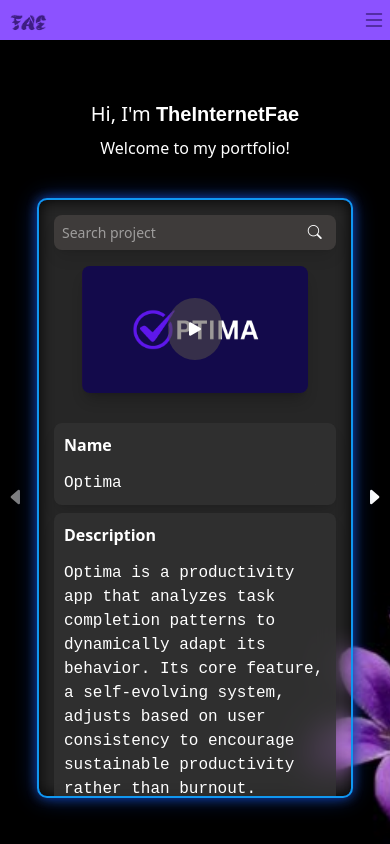
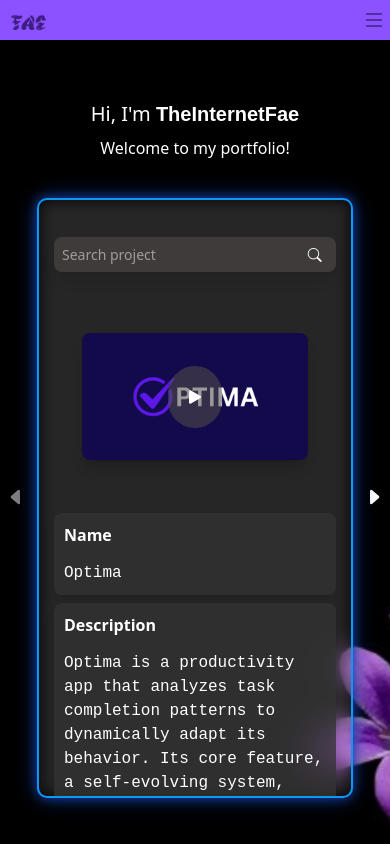
Before and after one commit to theinternetfae/My-Portfolio, a React (Vite) app: page / in a window 390 px wide. Built offline with nearby package versions, Linux system fonts and the light colour scheme; a web font is replaced by a local one.

Commit message:
Fixing small styling problems

```diff
--- a/src/SectionCard.jsx
+++ b/src/SectionCard.jsx
@@ -106,8 +106,6 @@ function SectionCard({ currentProject, editCount, found, count}) {
         console.log("called");
         videoRef.current?.requestFullscreen();
     };
-
-    console.log(currentProject.description.split(" "));
 
     return (
         <section className="blur-cont">
--- a/src/index.css
+++ b/src/index.css
@@ -135,11 +135,11 @@
     @apply relative z-10 overflow-y-auto h-full w-full rounded-lg transition ease-in-out duration-700 flex flex-col lg:flex-row no-scrollbar;
 
     .project-vid-box, .project-info-box {
-      @apply lg:w-[50%];
+      @apply h-[50%] lg:w-[50%] lg:h-full;
     }
 
     & .project-vid-box {
-      @apply flex flex-col p-[15px] order-0 justify-center gap-4 lg:gap-12 lg:order-1 lg:p-[20px];
+      @apply flex flex-col p-[15px] order-0 justify-around gap-4 lg:gap-12 lg:order-1 lg:p-[20px] lg:justify-center;
 
       .search-box {
         @apply bg-[#524d4b91] h-[35px] flex items-center justify-between rounded-lg p-2 shadow-lg lg:h-[50px];
@@ -171,7 +171,7 @@
     }
 
     & .project-info-box {
-      @apply p-[15px] flex order-1 flex-col gap-2 lg:gap-3 lg:order-0 lg:p-[20px];
+      @apply p-[15px] flex order-1 flex-col gap-2 overflow-y-auto no-scrollbar justify-around lg:gap-3  lg:order-0 lg:p-[20px];
 
       .project-info {
         @apply bg-[#343434be] flex gap-[14px] rounded-lg p-[10px] shadow-lg flex-col backdrop-blur-[10px];
@@ -185,7 +185,7 @@
         }
 
         & .icons {
-          @apply text-[25px] flex gap-[10px];
+          @apply text-[20px] flex gap-[10px] lg:text-[25px];
         }
       }
     }
```
